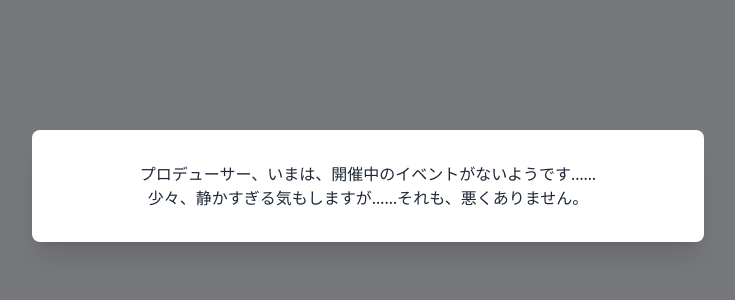
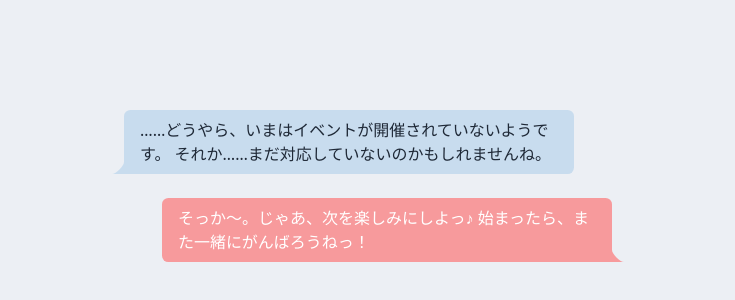
Before and after one commit to AlcEccentric/border-predict-site, a React (Vite) app: page / in a window 1280 px wide. Shown: the part 214-514 px from the top of the page, without its empty margins (272-1007 px from the left). Built offline with nearby package versions, Linux system fonts and the light colour scheme; no server answers.

Commit message:
Update the not found page

```diff
--- a/src/components/EventModal.tsx
+++ b/src/components/EventModal.tsx
@@ -2,16 +2,25 @@ import React from 'react';
 
 const EventModal: React.FC = () => {
     return (
-        <div className="fixed inset-0 bg-black bg-opacity-50 flex items-center justify-center">
-            <div className="bg-white p-8 rounded-lg shadow-xl max-w-2xl w-full text-center">
-                <p className="text-gray-800">
-                    プロデューサー、いまは、開催中のイベントがないようです……
-                </p>
-                <p className="text-gray-800">
-                    少々、静かすぎる気もしますが……それも、悪くありません。
-                </p>
+        <div className="flex flex-col items-center justify-center min-h-screen space-y-4">
+            {/* Mizuki */}
+            <div className="chat chat-start max-w-lg">
+                <div className="chat-bubble" style={{ backgroundColor: '#c8dcee', color: '#1f2937' }}>
+                ……どうやら、いまはイベントが開催されていないようです。
+                それか……まだ対応していないのかもしれませんね。
+                </div>
+            </div>
+
+            {/* Haruka */}
+            <div className="chat chat-end max-w-lg">
+                <div className="chat-bubble" style={{ backgroundColor: '#f79a9c', color: 'white' }}>
+                    そっか〜。じゃあ、次を楽しみにしよっ♪
+                    始まったら、また一緒にがんばろうねっ！
+                </div>
             </div>
         </div>
+
+
     );
 };
 
```
